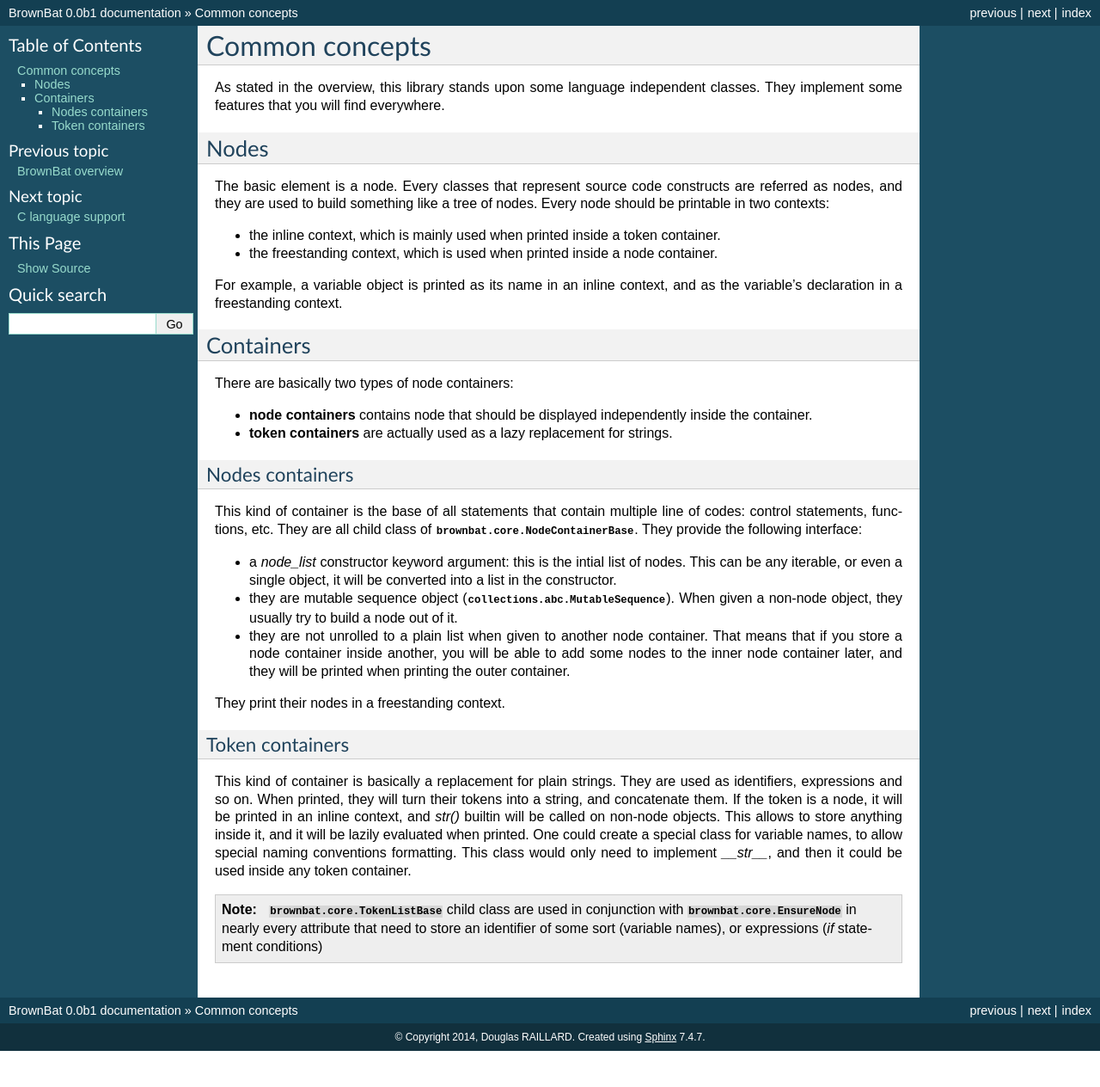
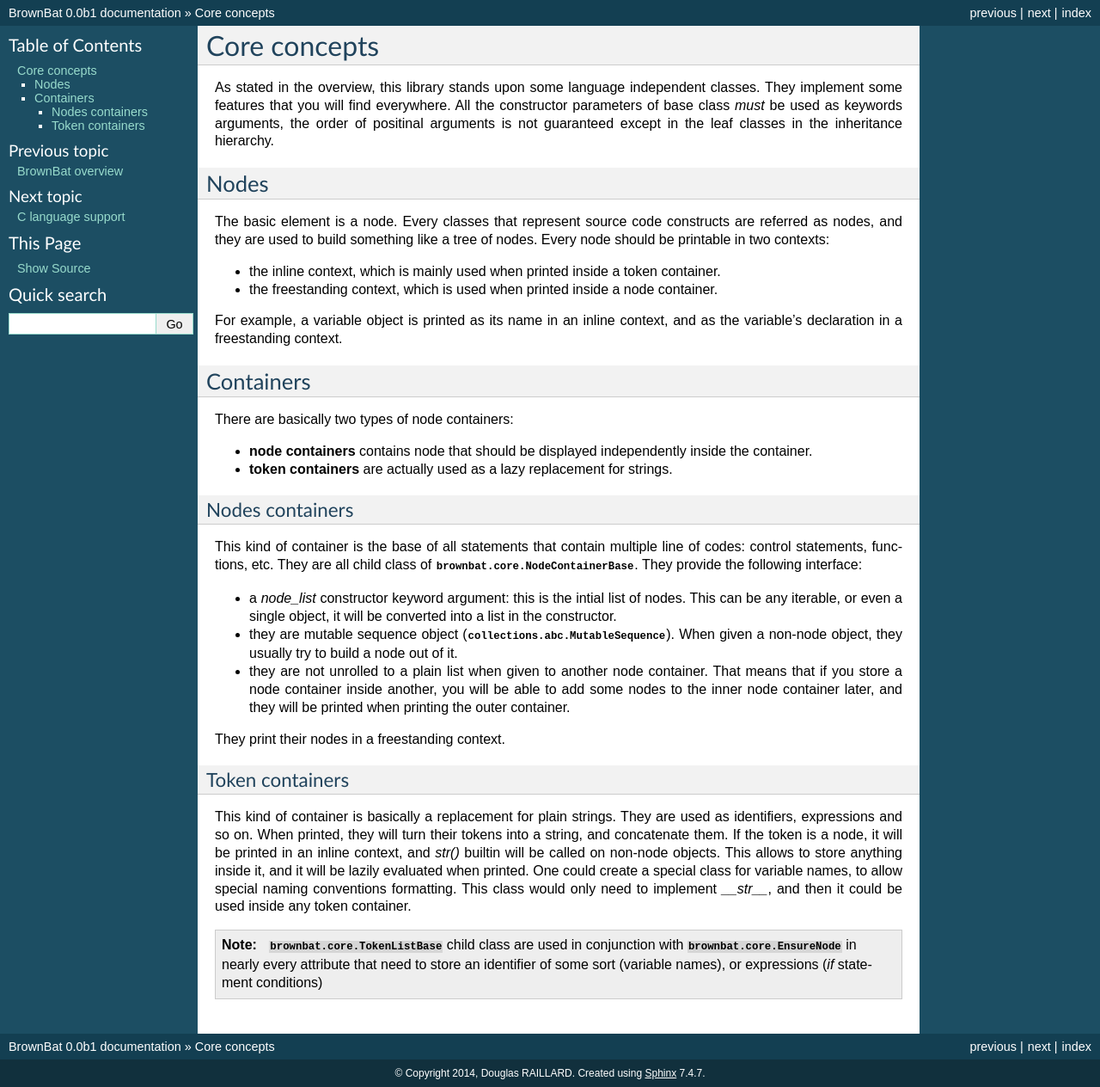
Before and after one commit to DouglasRaillard/BrownBat, a Sphinx documentation site: the page built from doc/source/languages/common_concepts.rst, in a window 1280 px wide. Shown: the whole page at 86% size. Built offline with Sphinx 7.4.7, drawn with Linux system fonts in a browser that asks for light colours; before the commit the page ends 1222 px from its top, so only the background shows below that.

Commit message:
Add some documentation

```diff
--- a/doc/source/languages/common_concepts.rst
+++ b/doc/source/languages/common_concepts.rst
@@ -1,10 +1,12 @@
-===============
-Common concepts
-===============
+==============
+Core concepts
+==============
 
 
 As stated in the overview, this library stands upon some language independent classes.
-They implement some features that you will find everywhere.
+They implement some features that you will find everywhere. All the constructor parameters
+of base class *must* be used as keywords arguments, the order of positinal arguments
+is not guaranteed except in the leaf classes in the inheritance hierarchy.
 
 Nodes
 -----
--- a/doc/source/overview.rst
+++ b/doc/source/overview.rst
@@ -26,10 +26,10 @@
 }
 
 
-The main features
+Main features
 -----------------
 
-This library is built upon language independent base class. They implement what makes this library
+This library is built upon language independent base classes. They implement what makes this library
 interesting:
 
 * You can use plain strings or objects implementing *__str__* everywhere
```
